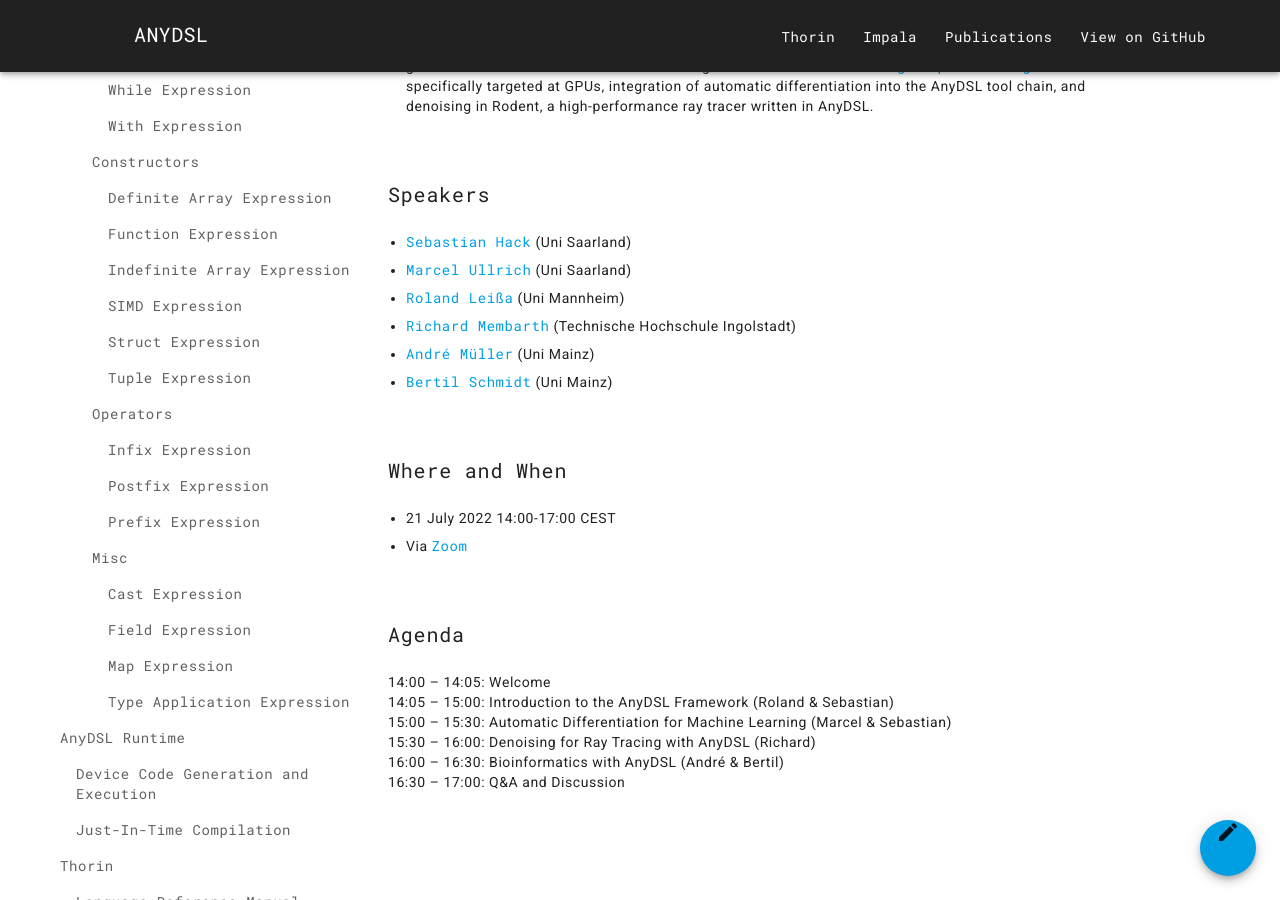
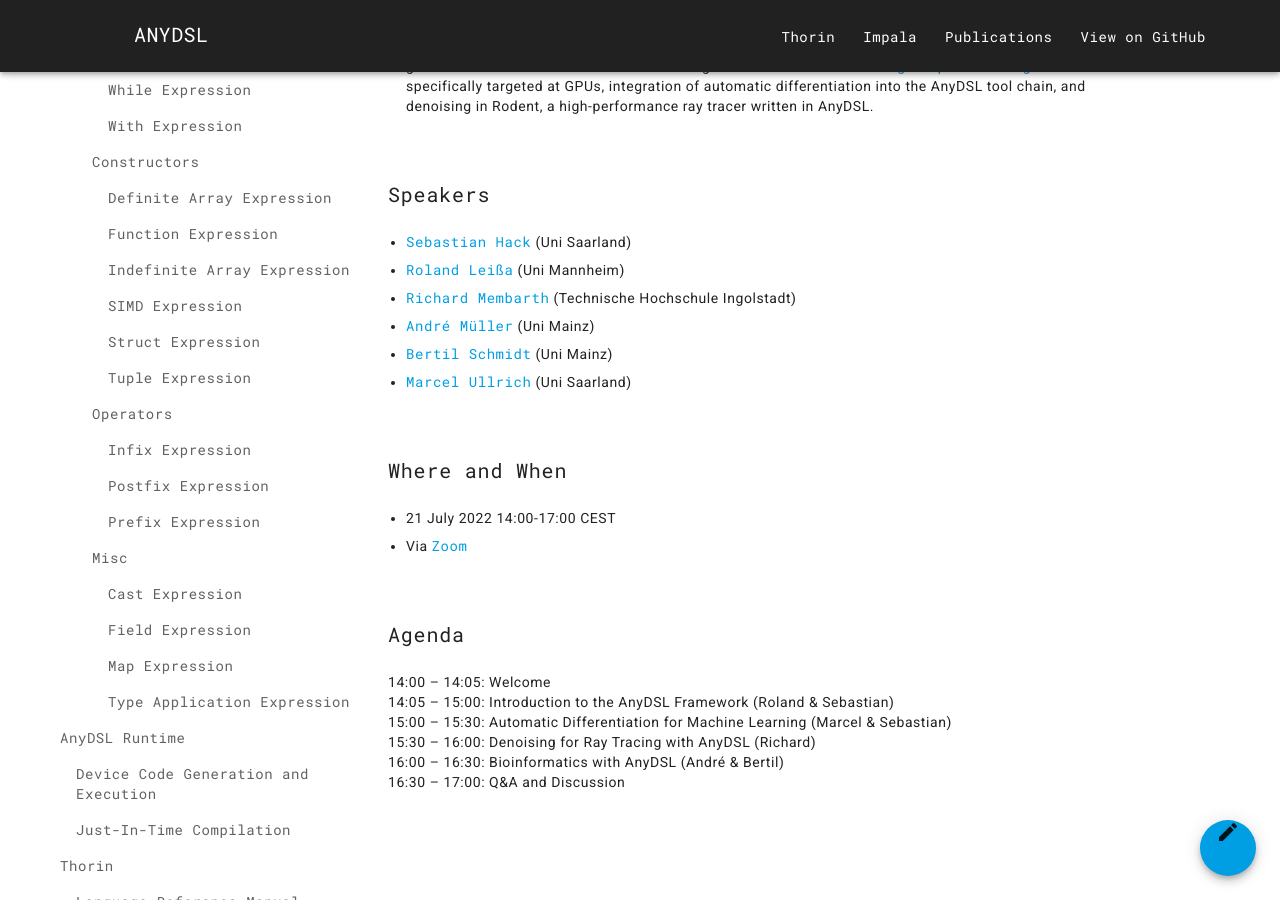
Before and after one commit to AnyDSL/anydsl.github.io, a Jekyll site: the page built from Workshop2022.md, in a window 1280 px wide and 900 px high, scrolled down 876 px. Built offline with Jekyll 4.4.1, drawn with Linux system fonts in a browser that asks for light colours; nearby versions of some CDN libraries.

Commit message:
alphabetic order

```diff
--- a/Workshop2022.md
+++ b/Workshop2022.md
@@ -25,11 +25,11 @@ In this workshop, we will:
 ## Speakers
 
 * [Sebastian Hack](https://compilers.cs.uni-saarland.de/people/hack/) (Uni Saarland)
-* [Marcel Ullrich](https://compilers.cs.uni-saarland.de/people/ullrich/) (Uni Saarland)
 * [Roland Leißa](https://www.wim.uni-mannheim.de/leissa/) (Uni Mannheim)
 * [Richard Membarth](https://www.thi.de/suche/mitarbeiter/prof-dr-richard-membarth/) (Technische Hochschule Ingolstadt)
 * [André Müller](https://www.hpc.informatik.uni-mainz.de/people/andre-mueller/) (Uni Mainz)
 * [Bertil Schmidt](https://www.hpc.informatik.uni-mainz.de/people/bertil-schmidt/) (Uni Mainz)
+* [Marcel Ullrich](https://compilers.cs.uni-saarland.de/people/ullrich/) (Uni Saarland)
 
 ## Where and When
 
```
